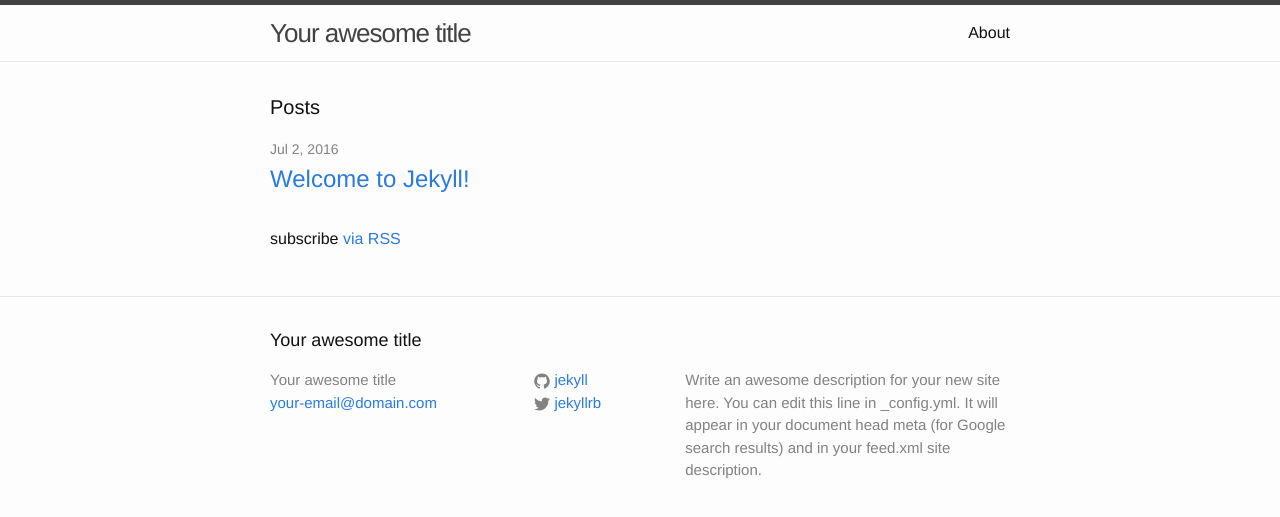
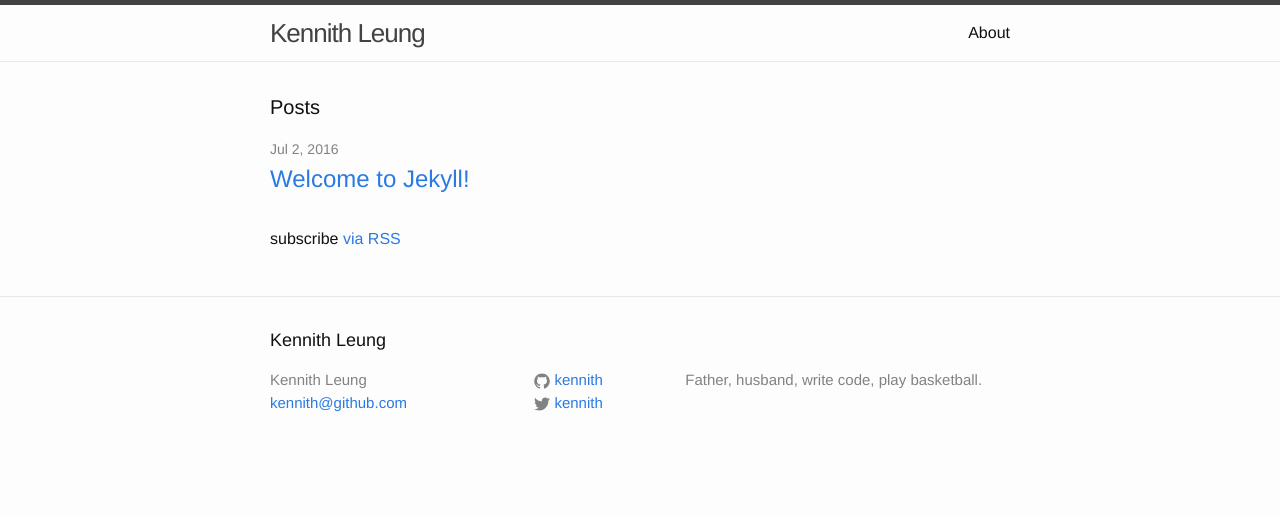
Before and after one commit to kennith/kennith.github.io, a Jekyll site: the page built from index.html, in a window 1280 px wide. Shown: the top 517 px of the page. Built offline with Jekyll 4.4.1, drawn with Linux system fonts in a browser that asks for light colours.

Commit message:
Update jekyll setting

```diff
--- a/_config.yml
+++ b/_config.yml
@@ -6,16 +6,16 @@
 # 'jekyll serve'. If you change this file, please restart the server process.
 
 # Site settings
-title: Your awesome title
-email: your-email@domain.com
+title: Kennith Leung
+email: kennith@github.com
 description: > # this means to ignore newlines until "baseurl:"
-  Write an awesome description for your new site here. You can edit this
-  line in _config.yml. It will appear in your document head meta (for
-  Google search results) and in your feed.xml site description.
+  Father, husband, write code, play basketball.
 baseurl: "" # the subpath of your site, e.g. /blog
-url: "http://yourdomain.com" # the base hostname & protocol for your site
-twitter_username: jekyllrb
-github_username:  jekyll
+url: "http://kennith.github.com" # the base hostname & protocol for your site
+twitter_username: kennith
+github_username:  kennith
 
 # Build settings
 markdown: kramdown
+
+exclude: ['node_modules']
```
